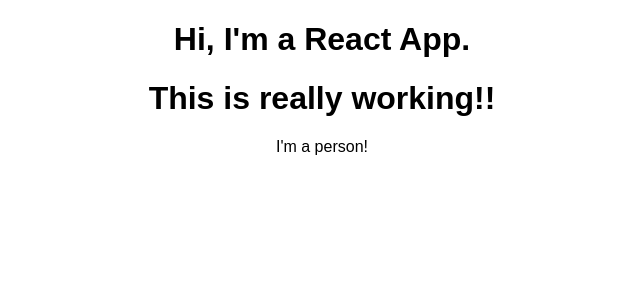
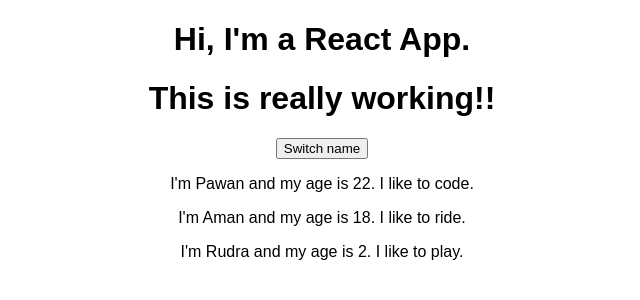
Before and after one commit to pawandandotiya/react-complete-guide, a React (Create React App) app: page / in a window 1280 px wide. Shown: the top 300 px of the page, without its empty margins (318-958 px from the left). Built offline with nearby package versions, Linux system fonts and the light colour scheme.

Commit message:
add Person folder

```diff
--- a/src/App.js
+++ b/src/App.js
@@ -1,6 +1,7 @@
 import React, { Component } from 'react';
-import logo from './logo.svg';
+//import logo from './logo.svg';
 import './App.css';
+import person from './Person/Person';
 import Person from './Person/Person'
 class App extends Component {
 
@@ -9,7 +10,10 @@
       <div className="App">
       <h1> Hi, I'm a React App.</h1>
       <h1>This is really working!!</h1>
-      <Person/>
+      <button>Switch name</button>
+      <Person name='Pawan' age='22'> I like to code.</Person>
+      <Person name='Aman' age='18'> I like to ride.</Person>
+      <Person name='Rudra' age='2'> I like to play.</Person>
       </div>
     );
     //return React.createElement('div',{className:'App'},React.createElement('h1',null, 'Hi, I am a React App.',))
--- a/src/Person/Person.js
+++ b/src/Person/Person.js
@@ -1,7 +1,10 @@
 import React from 'react';
+const person=(props)=>{
+    return(
+        <div>
+            <p>I'm {props.name} and my age is {props.age}.{props.children}</p>
 
-const person=()=>{
-    return <p>I'm a person!</p>
+        </div>
+    )
 };
-
 export default person;
```
